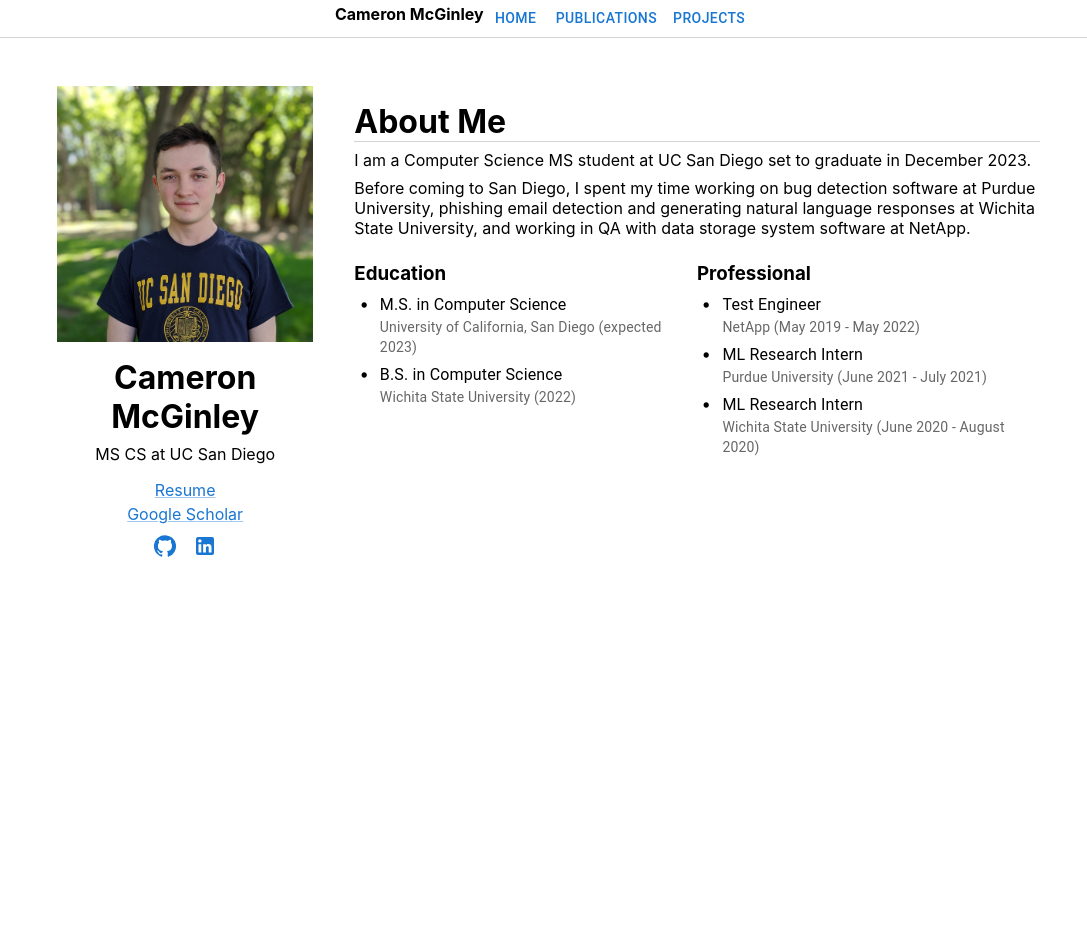
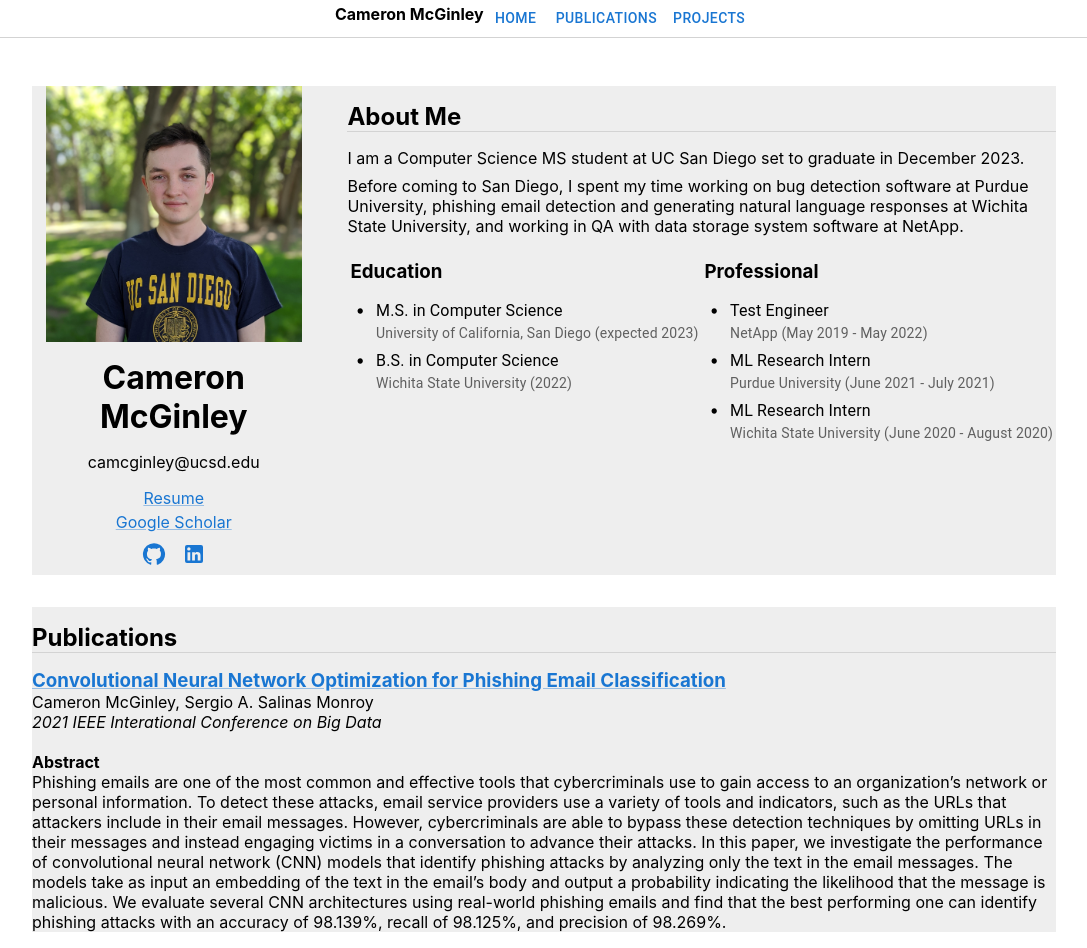
Before and after one commit to cameronmcginley/cameronmcginley.github.io, a React (Create React App) app: page / in a window 1280 px wide. Shown: the whole page, without its empty margins (96-1183 px from the left). Before the commit the page ends 800 px from the top, so only its background shows below. Built offline with nearby package versions, Linux system fonts and the light colour scheme.

Commit message:
Added publication section and card

```diff
--- a/src/App.css
+++ b/src/App.css
@@ -1,5 +1,10 @@
 h1, h2, h3 {
   margin-top: 1rem;
+  margin-bottom: 1rem;
+}
+
+p {
+  margin-top: 0;
   margin-bottom: .5rem;
 }
 
@@ -7,17 +12,31 @@ h1, h2, h3 {
   border-bottom: 1px solid lightgray;
 }
 
-p {
-  margin-top: 0;
-  margin-bottom: .5rem;
+.section {
+  width: 100%;
+  background-color: #eee;
+
+  display: flex;
+  flex-direction: column;
+
+  text-align: left;
+}
+
+.section.publications p, .section.publications h3 {
+  margin: 0;
 }
 
 .section.about {
-  width:100%;
-  /* background-color: #eee; */
+  flex-direction: row;
+  column-gap: 2rem;
+}
 
-  display: flex;
-  flex-direction: row;
+@media only screen and (max-width: 600px) {
+  .section.about {
+    flex-direction: column;
+    align-items: center;
+    justify-content: center;
+  }
 }
 
 .about.image {
@@ -27,11 +46,12 @@ p {
   display: flex;
   flex-direction: column;
 
-  justify-content: center;
+  justify-content: start;
   align-items: center;
+  text-align: center;
 
-  padding-left: 1rem;
-  padding-right: 1rem;
+  /* padding-left: 1rem; */
+  /* padding-right: 1rem; */
 }
 
 .about.image.links {
@@ -51,6 +71,7 @@ p {
   display: flex;
   flex-direction: row;
   padding-top: .3rem;
+  justify-content: center;
 
   column-gap: 1rem;
 }
@@ -62,10 +83,10 @@ p {
   display: flex;
   flex-direction: column;
 
-  text-align: left;
+  /* text-align: left; */
 
-  padding-left: 1rem;
-  padding-right: 1rem;
+  /* padding-left: 1rem;
+  padding-right: 1rem; */
 }
 
 .about.bio.lists {
@@ -122,6 +143,7 @@ p {
 
 .content {
   display: flex;
+  flex-direction: column;
 
   justify-content: center;
   align-items: center;
--- a/src/Components/About.js
+++ b/src/Components/About.js
@@ -1,26 +1,14 @@
 import React, { useState } from "react";
-import { Paper } from '@mui/material';
 import "../App.css"
 import AboutImage from "./AboutImage";
 import AboutBio from "./AboutBio";
 
 const About = (props) => {
-    // Either "RESEARCH" or "PROJECT"
-    // const cardType = props.cardData.type;
-
     return (
-    // <Paper className="card">
-    //     <h1>{props.cardData.title}</h1>
-    //     <h1>{props.cardData.author}</h1>
-    //     <h1>{props.cardData.location}</h1>
-    //     <h1>{props.cardData.links}</h1>
-    //     <h1>{props.cardData.description}</h1>
-    // </Paper>
-    <div className="section about">
-        {/* <img src={headshot} className="headshot" alt="Logo" /> */}
-        <AboutImage />
-        <AboutBio />
-    </div>
+        <div className="section about">
+            <AboutImage />
+            <AboutBio />
+        </div>
     )
 }
 
--- a/src/Components/AboutBio.js
+++ b/src/Components/AboutBio.js
@@ -7,7 +7,7 @@ const AboutBio = (props) => {
 
     return (
     <div className="about bio">
-        <h1 className="underline">About Me</h1>
+        <h2 className="underline">About Me</h2>
         <p>I am a Computer Science MS student at UC San Diego set to graduate in December 2023.</p>
         <p>Before coming to San Diego, I spent my time working on bug detection software at Purdue University, phishing email detection and generating natural language responses at Wichita State University, and working in QA with data storage system software at NetApp.</p>
 
--- a/src/Components/AboutImage.js
+++ b/src/Components/AboutImage.js
@@ -11,7 +11,9 @@ const AboutImage = (props) => {
     <div className="about image">
         <img src={headshot} className="headshot" alt="Logo" />
         <h1>Cameron McGinley</h1>
-        <p>MS CS at UC San Diego</p>
+        {/* <p>MS CS at UC San Diego</p> */}
+
+        <p>camcginley@ucsd.edu</p>
 
         <div className="about image links">
             <Link>Resume</Link>
--- a/src/Components/Card.js
+++ /dev/null
@@ -1,19 +0,0 @@
-import React, { useState } from "react";
-import { Paper } from '@mui/material';
-
-const Card = (props) => {
-    // Either "RESEARCH" or "PROJECT"
-    const cardType = props.cardData.type;
-
-    return (
-    <Paper className="card">
-        <h1>{props.cardData.title}</h1>
-        <h1>{props.cardData.author}</h1>
-        <h1>{props.cardData.location}</h1>
-        <h1>{props.cardData.links}</h1>
-        <h1>{props.cardData.description}</h1>
-    </Paper>
-    )
-}
-
-export default Card;
--- a/src/Components/Navbar.js
+++ b/src/Components/Navbar.js
@@ -1,5 +1,4 @@
 import React from "react";
-import Card from "../Components/Card";
 import { Paper, Box, Button } from "@mui/material";
 
 const Navbar = () => {
--- /dev/null
+++ b/src/Components/PublicationCard.js
@@ -0,0 +1,17 @@
+import React, { useState } from "react";
+import { Link } from '@mui/material';
+
+const PublicationCard = (props) => {
+    return (
+    <div>
+        <Link href={props.cardData.link}><h3>{props.cardData.title}</h3></Link>
+        <p>{props.cardData.author}</p>
+        <p><i>{props.cardData.location}</i></p>
+        <br />
+        <p><b>Abstract</b></p>
+        <p>{props.cardData.description}</p>
+    </div>
+    )
+}
+
+export default PublicationCard;
--- /dev/null
+++ b/src/Components/Publications.js
@@ -0,0 +1,20 @@
+import React, { useState } from "react";
+import "../App.css"
+import PublicationCard from "./PublicationCard";
+
+const Publications = (props) => {
+    return (
+        <div className="section publications">
+            <h2 className="underline">Publications</h2>
+            <PublicationCard cardData={{
+                title: "Convolutional Neural Network Optimization for Phishing Email Classification",
+                link: "https://ieeexplore.ieee.org/abstract/document/9671531",
+                author: "Cameron McGinley, Sergio A. Salinas Monroy",
+                location: "2021 IEEE Interational Conference on Big Data",
+                description: "Phishing emails are one of the most common and effective tools that cybercriminals use to gain access to an organization’s network or personal information. To detect these attacks, email service providers use a variety of tools and indicators, such as the URLs that attackers include in their email messages. However, cybercriminals are able to bypass these detection techniques by omitting URLs in their messages and instead engaging victims in a conversation to advance their attacks. In this paper, we investigate the performance of convolutional neural network (CNN) models that identify phishing attacks by analyzing only the text in the email messages. The models take as input an embedding of the text in the email’s body and output a probability indicating the likelihood that the message is malicious. We evaluate several CNN architectures using real-world phishing emails and find that the best performing one can identify phishing attacks with an accuracy of 98.139%, recall of 98.125%, and precision of 98.269%."
+            }}/>
+        </div>
+    )
+}
+
+export default Publications;
--- a/src/Pages/Home.js
+++ b/src/Pages/Home.js
@@ -1,40 +1,13 @@
 import React from "react";
-import Card from "../Components/Card";
 import About from  "../Components/About";
+import Publications from "../Components/Publications";
 import { Paper, Box } from "@mui/material";
 
 const Home = () => {
-
-    // return (
-    //     <>
-    //     <Paper className="bio">
-    //         <h1>Test</h1>
-    //     </Paper>
-
-    //     <Box className="projects">
-    //         {/* Research paper */}
-    //         <Card
-    //             cardData={{
-    //                 title: "title",
-    //                 author: "author",
-    //                 location: "ieee",
-    //                 links: "link",
-    //                 descriptions: "test desc"
-    //             }}
-    //         />
-
-    //         {/* Projects */}
-    //     </Box>
-
-    //     </>
-    // )
-
     return (
-        // <div className="section about"></div>
-        // <div className="section publications"></div>
-        // <div className="section about"></div>
         <>
         <About />
+        <Publications />
         </>
     )
 }
```
